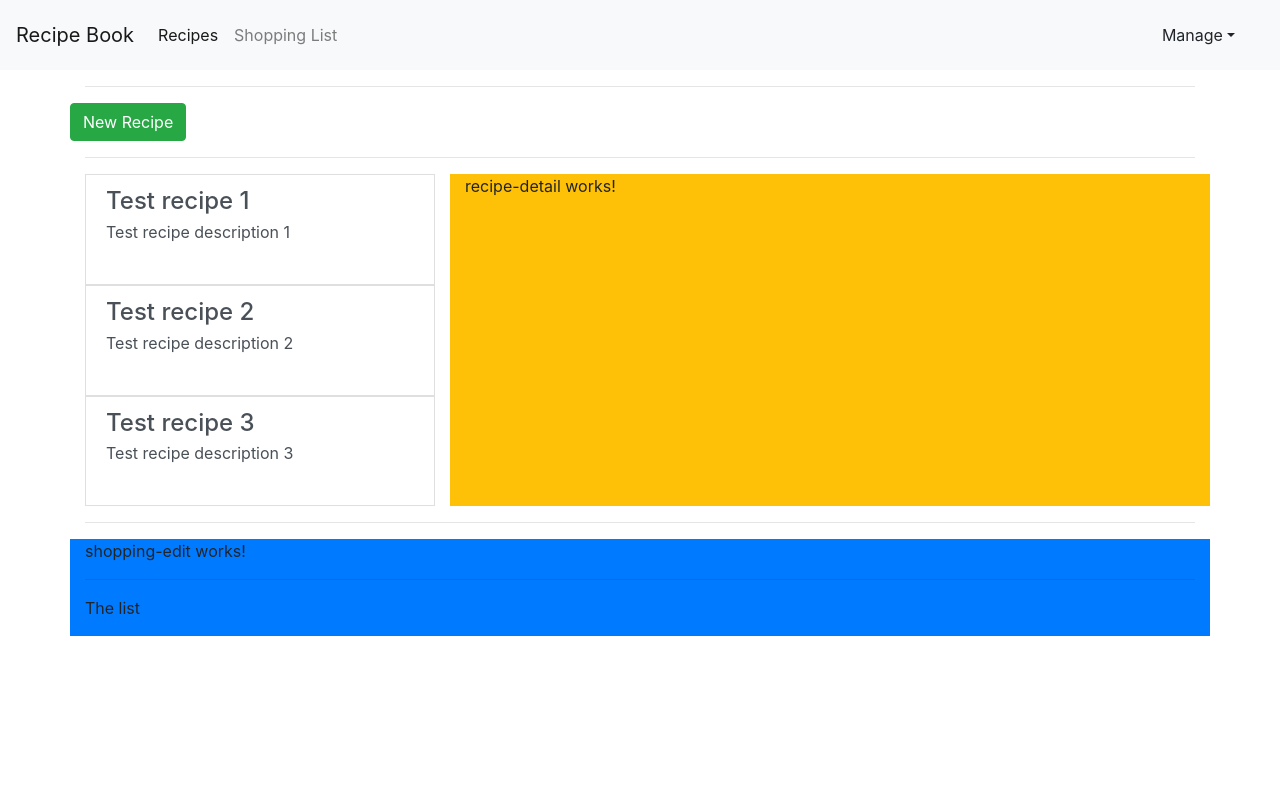
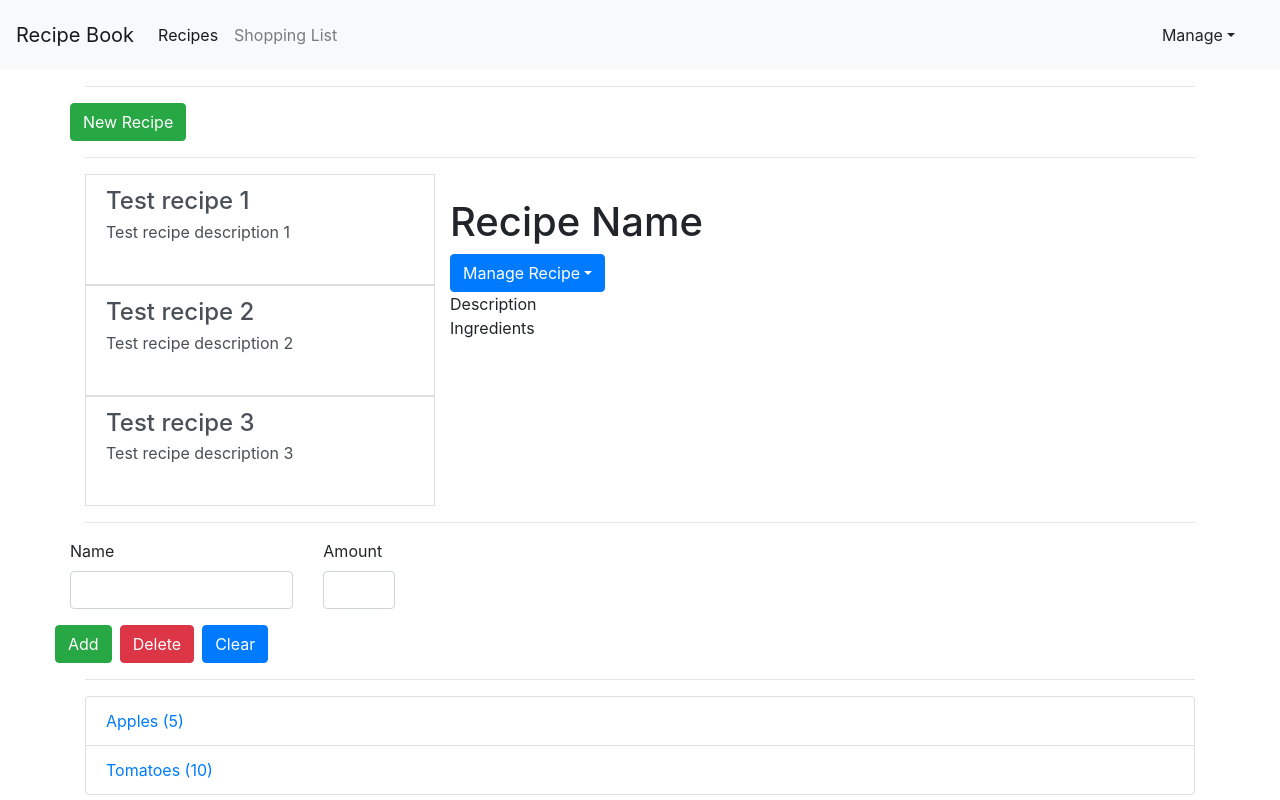
Before and after one commit to aagarwal10/angular-complete-guide, an Angular app: page / in a window 1280 px wide. Built offline with nearby package versions, Linux system fonts and the light colour scheme.

Commit message:
added shopping component model and markup

```diff
--- a/src/app/recipe-list/recipe-detail/recipe-detail.component.html
+++ b/src/app/recipe-list/recipe-detail/recipe-detail.component.html
@@ -1 +1,34 @@
-<p>recipe-detail works!</p>
+<div class="row">
+    <div class="col-xs-12">
+        <img src="" alt="" class="img-responsive">
+    </div>
+</div>
+<div class="row">
+    <div class="col-xs-12">
+        <h1>
+            Recipe Name
+        </h1>
+    </div>
+</div>
+<div class="row">
+    <div class="col-xs-12">
+        <div class="btn-group">
+            <button type="button" class="btn btn-primary dropdown-toggle">Manage Recipe<span class="caret"></span></button>
+            <ul class="dropdown-menu">
+                <li><a href="#">To Shopping List</a></li>
+                <li><a href="#">Edit Recipe</a></li>
+                <li><a href="#">Delete Recipe</a></li>
+            </ul>
+        </div>
+    </div>
+</div>
+<div class="row">
+    <div class="col-xs-12">
+        Description
+    </div>
+</div>
+<div class="row">
+    <div class="col-xs-12">
+        Ingredients
+    </div>
+</div>
--- a/src/app/recipe-list/recipe-list.component.html
+++ b/src/app/recipe-list/recipe-list.component.html
@@ -19,7 +19,7 @@
             <!-- <app-recipe-item></app-recipe-item> -->
         </div>
     </div>
-    <div class="col-md-8 bg-warning">
+    <div class="col-md-8">
         <app-recipe-detail></app-recipe-detail>
     </div>
 </div>
--- a/src/app/recipe-list/recipe.model.ts
+++ b/src/app/recipe-list/recipe.model.ts
@@ -1,13 +1,3 @@
 export class Recipe {
-
-    public name : string;
-    public description : string;
-    public imagePath: string;
-
-    constructor(name: string, description: string, imagePath: string)
-    {
-        this.name = name;
-        this.description = description;
-        this.imagePath = imagePath;
-    }
+    constructor(public name: string, public description: string, public imagePath: string) {}
 }
--- /dev/null
+++ b/src/app/shared/ingredient.model.ts
@@ -0,0 +1,3 @@
+export class Ingredient {
+    constructor(public name: string, public amount: number)  { }
+}
--- a/src/app/shopping-list/shopping-edit/shopping-edit.component.html
+++ b/src/app/shopping-list/shopping-edit/shopping-edit.component.html
@@ -1 +1,23 @@
-<p>shopping-edit works!</p>
+<div class="row">
+    <div class="col-xs-12">
+        <form>
+            <div class="row">
+                <div class="col-sm-5 form-group">
+                    <label for="name">Name</label>
+                    <input type="text" id="name" class="form-control">
+                </div>
+                <div class="col-sm-2 form-group">
+                    <label for="amount">Amount</label>
+                    <input type="number" id="amount" class="form-control">
+                </div>
+            </div>
+            <div class="row">
+                <div class="col-xs-12">
+                    <button class="btn btn-success mr-2" type="submit">Add</button>
+                    <button class="btn btn-danger mr-2" type="button">Delete</button>
+                    <button class="btn btn-primary mr-2" type="button">Clear</button>
+                </div>
+            </div>
+        </form>
+    </div>
+</div>
--- a/src/app/shopping-list/shopping-list.component.html
+++ b/src/app/shopping-list/shopping-list.component.html
@@ -1,7 +1,12 @@
 <div class="row">
-    <div class="col-md bg-primary">
+    <div class="col-md">
         <app-shopping-edit></app-shopping-edit>
         <hr>
-        <p>The list</p>
+        <ul class="list-group">
+            <a class="list-group-item" style="cursor: pointer;"
+                *ngFor="let ingredient of ingredients">
+                {{ingredient.name}} ({{ingredient.amount}})
+            </a>
+        </ul>
     </div>
 </div>
--- a/src/app/shopping-list/shopping-list.component.ts
+++ b/src/app/shopping-list/shopping-list.component.ts
@@ -1,4 +1,5 @@
 import { Component, OnInit } from '@angular/core';
+import { Ingredient } from '../shared/ingredient.model';
 
 @Component({
   selector: 'app-shopping-list',
@@ -7,6 +8,11 @@
 })
 export class ShoppingListComponent implements OnInit {
 
+  ingredients : Ingredient[] = [
+    new Ingredient("Apples", 5),
+    new Ingredient("Tomatoes", 10),
+  ];
+
   constructor() { }
 
   ngOnInit(): void {
```
